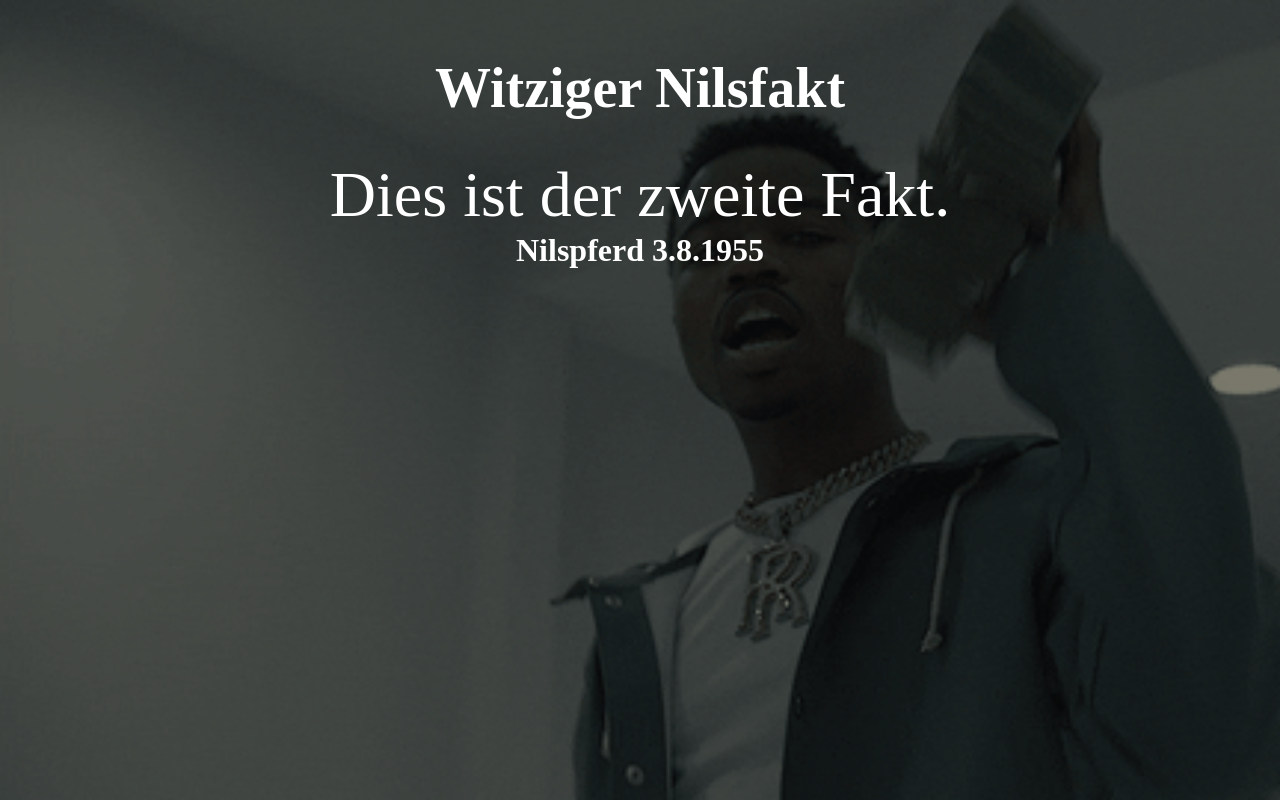
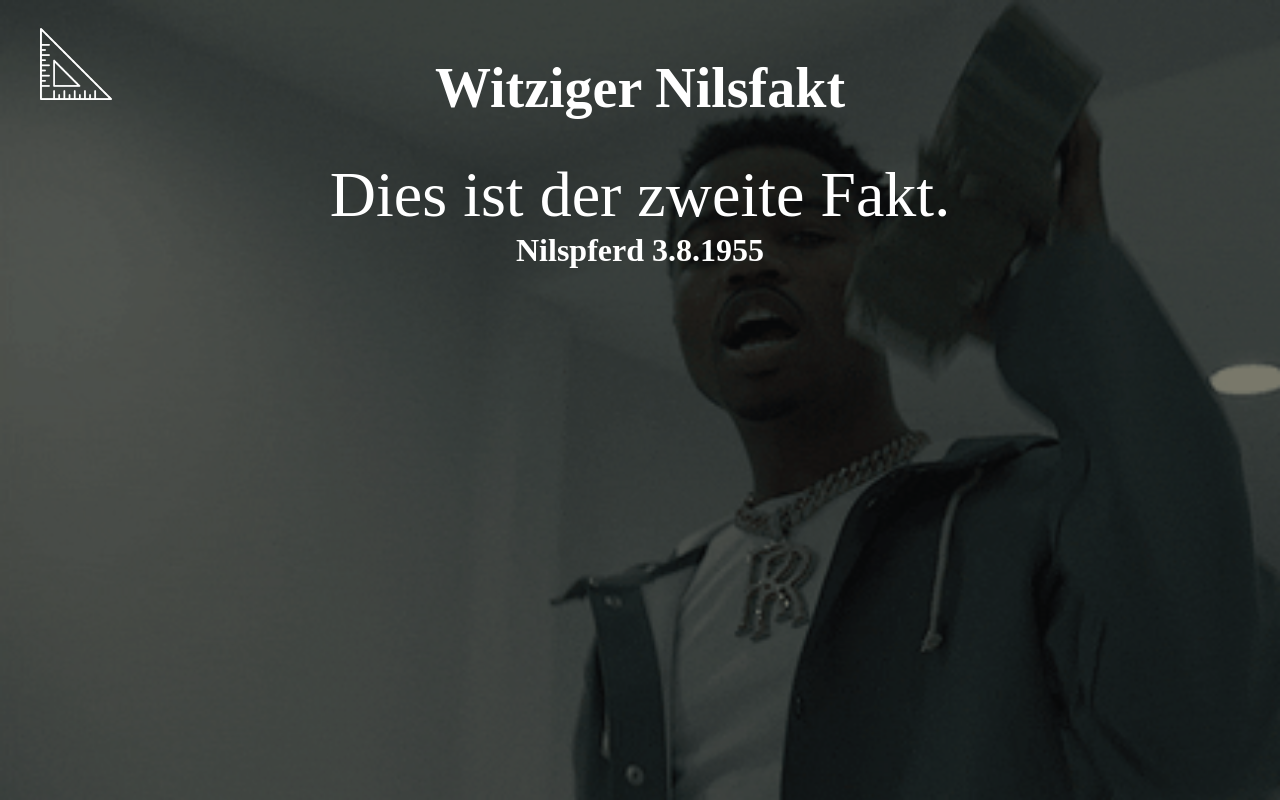
Before and after one commit to bambuk-Java/NilsFakten, a React (Create React App) app: page / in a window 1280 px wide. Built offline with nearby package versions, Linux system fonts and the light colour scheme.

Commit message:
Starting with the Menu
Geodrüegg plus styling defür

```diff
--- a/src/App.js
+++ b/src/App.js
@@ -3,7 +3,25 @@ import factsData from './WitzigeNilsFakten.json';
 import { useState, useEffect } from 'react';
 
 function App() {
+    /** <---------- Functions ----------> */
+    const [hover, setHover] = useState(false);
 
+    const [facts, setFacts] = useState([]);
+    useEffect(() => {
+      if (factsData.fakten && factsData.fakten.length > 0) {
+        setFacts(factsData.fakten[1]);
+      }
+    }, []);
+    /** <--------------- Styling ------------> */
+
+  const rotation = {
+    transform: hover ? 'rotate(135deg)' : '',
+    transition: 'transform 0.3s ease-in-out',
+    position: 'absolute',
+    top: '1.75em',
+    left: '2.5em',
+
+  }
   const title = {
     marginTop: '0',
     paddingTop: '1em',
@@ -34,16 +52,14 @@ const position = {
     height: '100%',
     backgroundColor: 'rgba(0, 0, 0, 0.5)',
   };
-  const [facts, setFacts] = useState([]);
-  useEffect(() => {
-    if (factsData.fakten && factsData.fakten.length > 0) {
-      setFacts(factsData.fakten[1]);
-    }
-  }, []);
+
 
   return (
-    <div style={{...backgroundStyle,textAlign: 'center'}}>
+    <div style={{...backgroundStyle,textAlign: 'center',position: 'relative'}}>
       <div style={overlayStyle}>
+        <img src='geoDreieck.png' style={{...rotation, height: '4.5em', width : '4.5em'}}
+              onMouseEnter={() => setHover(true)}
+      onMouseLeave={() => setHover(false)}/>
       <h1 style={{...title, ...stiling}}>Witziger Nilsfakt</h1>
         <div style={{position}}>
           {facts ? (
```
Also changed, not shown: public/geoDreieck.png (added), public/triangular-ruler.png (added).
